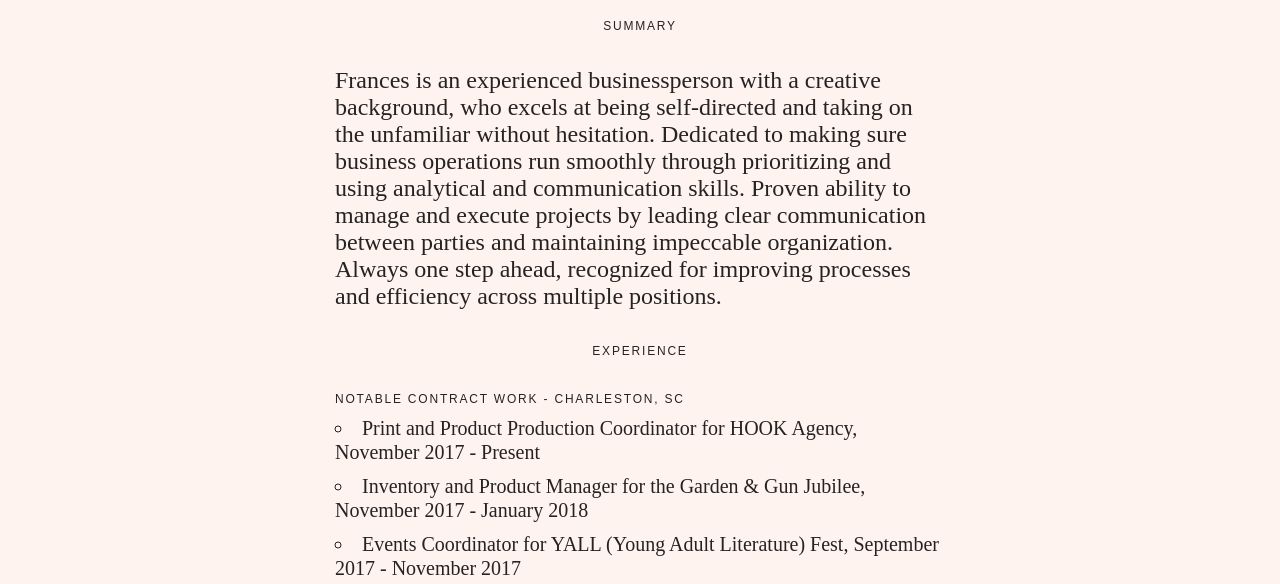
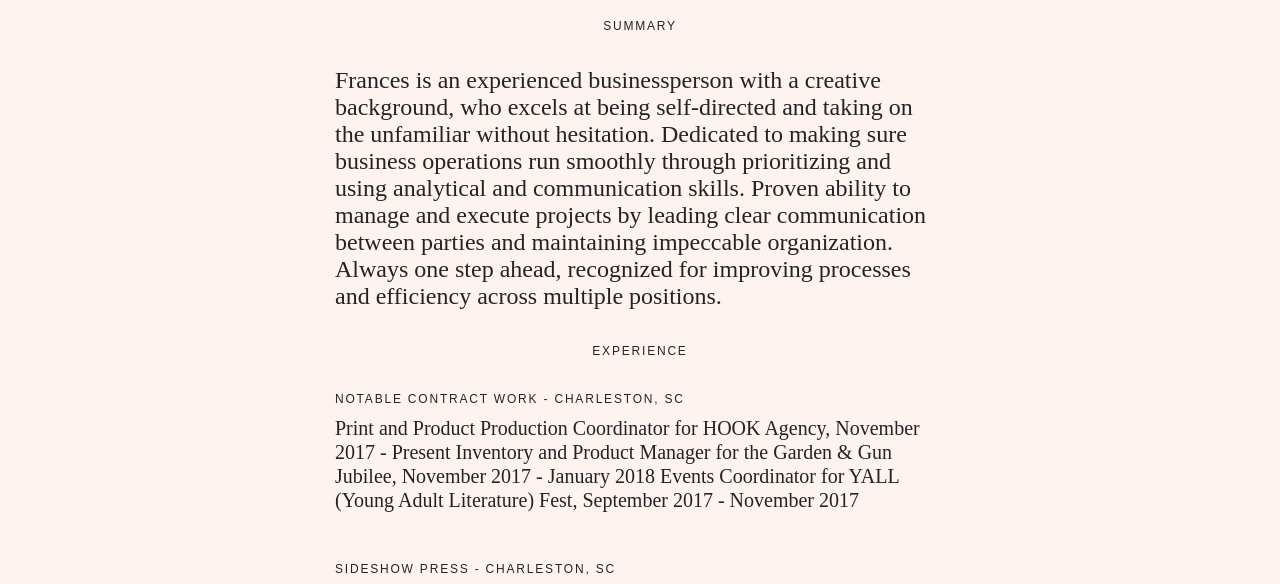
Before and after one commit to francesoliver/francesoliver.github.io, a plain HTML site: page resume.html in a window 1280 px wide. Shown: the part 135-719 px from the top of the page. Drawn offline with Linux system fonts and the light colour scheme; a small style sheet from the web is missing.

Commit message:
update resume

```diff
--- a/resume.html
+++ b/resume.html
@@ -38,17 +38,13 @@
       <h3 class="center" style="margin-bottom:34px;">Experience</h3>
 
       <h3>Notable Contract Work - Charleston, SC</h3>
-      <ul>
-        <li>
-          Print and Product Production Coordinator for HOOK Agency, <strong>November 2017 - Present</strong>
-        </li>
-        <li>
-          Inventory and Product Manager for the Garden & Gun Jubilee, <strong>November 2017 - January 2018</strong>
-        </li>
-        <li>
-          Events Coordinator for YALL (Young Adult Literature) Fest, <strong>September 2017 - November 2017</strong>
-        </li>
-      </ul>
+        <ul>
+          <strong>
+            Print and Product Production Coordinator for HOOK Agency, November 2017 - Present
+            Inventory and Product Manager for the Garden & Gun Jubilee, November 2017 - January 2018
+            Events Coordinator for YALL (Young Adult Literature) Fest, September 2017 - November 2017
+          </strong>
+        </ul>
     </div>
 
 
```
